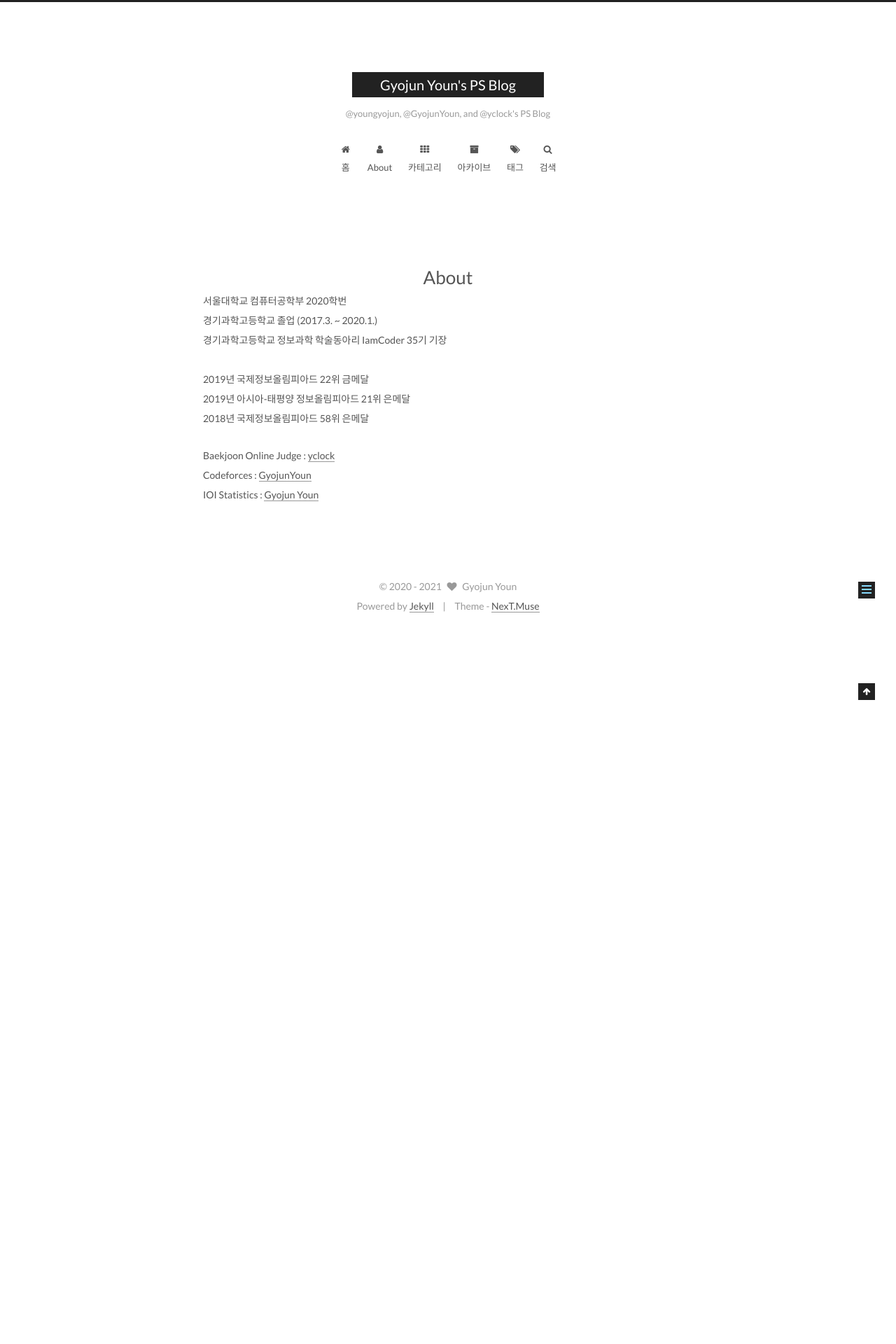
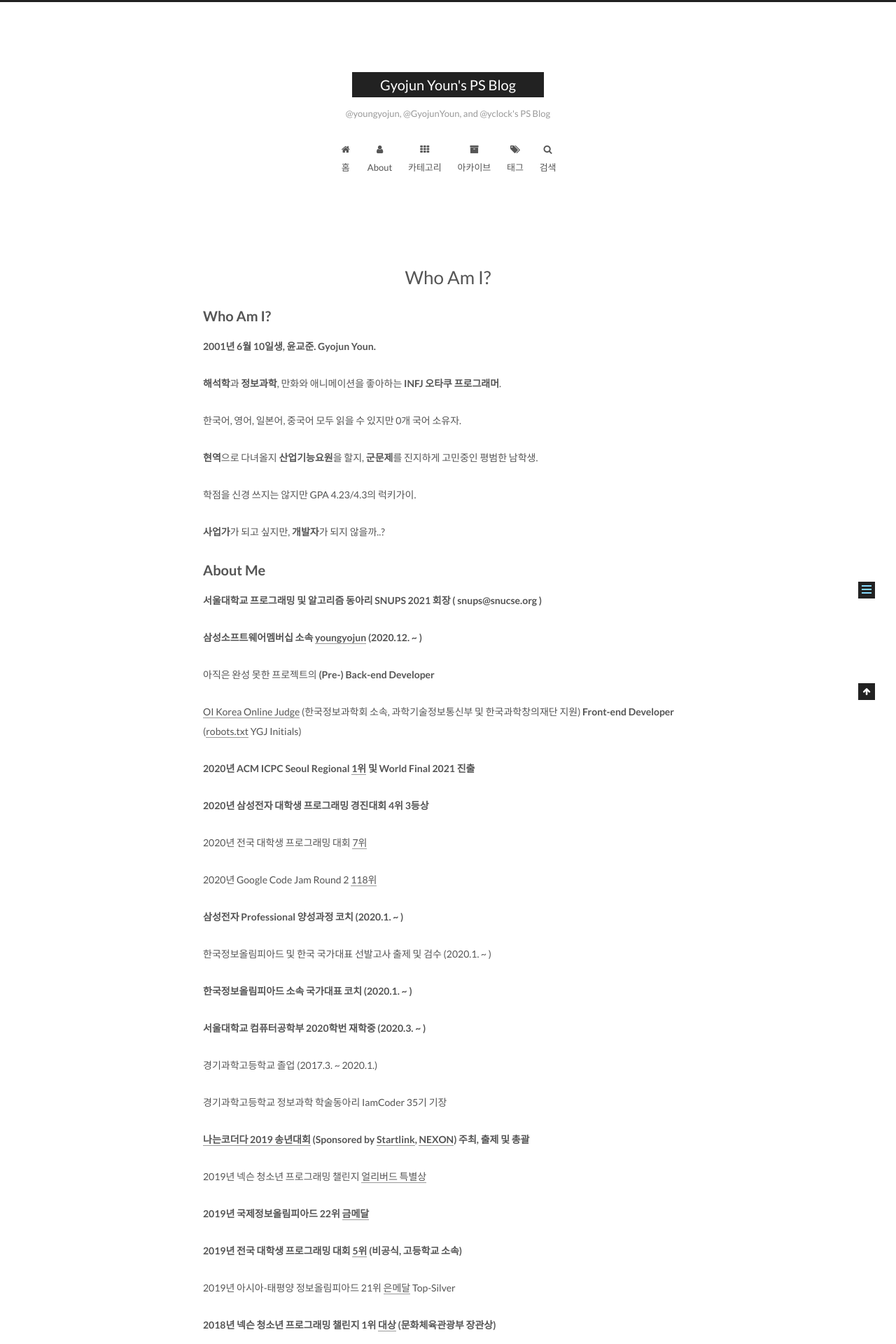
Before and after one commit to youngyojun/youngyojun.github.io, a Jekyll site: the page built from about/index.md, in a window 1280 px wide. Shown: the top 1920 px of the page at 70% size. Built offline with Jekyll 4.4.1, drawn with Linux system fonts in a browser that asks for light colours; comment, search, counter and statistics services are not loaded; our own code applies the rules of GitHub Pages for plain Markdown files; before the commit the page ends 900 px from its top, so only the background shows below that; some of the changed text lies outside the part shown.

Commit message:
Edit About Me

```diff
--- a/about/index.md
+++ b/about/index.md
@@ -3,18 +3,117 @@
 type: about
 ---
 
-<p>
-  서울대학교 컴퓨터공학부 2020학번<br>
-  경기과학고등학교 졸업 (2017.3. ~ 2020.1.)<br>
-  경기과학고등학교 정보과학 학술동아리 IamCoder 35기 기장<br>
-  <br>
-  2019년 국제정보올림피아드 22위 금메달<br>
-  2019년 아시아-태평양 정보올림피아드 21위 은메달<br>
-  2018년 국제정보올림피아드 58위 은메달<br>
-</p>
+## Who Am I?
 
-<p>
-  Baekjoon Online Judge : <a href = "https://www.acmicpc.net/user/yclock">yclock</a><br>
-  Codeforces : <a href = "https://codeforces.com/profile/GyojunYoun">GyojunYoun</a><br>
-  IOI Statistics : <a href = "https://stats.ioinformatics.org/people/6638">Gyojun Youn</a><br>
-</p>
+**2001년 6월 10일생, 윤교준. Gyojun Youn.**
+
+**해석학**과 **정보과학**, 만화와 애니메이션을 좋아하는 **INFJ 오타쿠 프로그래머**.
+
+한국어, 영어, 일본어, 중국어 모두 읽을 수 있지만 0개 국어 소유자.
+
+**현역**으로 다녀올지 **산업기능요원**을 할지, **군문제**를 진지하게 고민중인 평범한 남학생.
+
+학점을 신경 쓰지는 않지만 GPA 4.23/4.3의 럭키가이.
+
+**사업가**가 되고 싶지만, **개발자**가 되지 않을까..?
+
+
+
+## About Me
+
+**서울대학교 프로그래밍 및 알고리즘 동아리 SNUPS 2021 회장 ( snups@snucse.org )**
+
+**삼성소프트웨어멤버십 소속 [youngyojun](https://www.secmem.org/authors/youngyojun/) (2020.12. ~ )**
+
+아직은 완성 못한 프로젝트의 **(Pre-) Back-end Developer**
+
+[OI Korea Online Judge](https://oikorea.org/) (한국정보과학회 소속, 과학기술정보통신부 및 한국과학창의재단 지원) **Front-end Developer** ([robots.txt](https://oikorea.org/robots.txt) YGJ Initials)
+
+**2020년 ACM ICPC Seoul Regional [1위](http://icpckorea.org/archives/2344) 및 World Final 2021 진출**
+
+**2020년 삼성전자 대학생 프로그래밍 경진대회 4위 3등상**
+
+2020년 전국 대학생 프로그래밍 대회 [7위](https://www.acmicpc.net/contest/scoreboard/524)
+
+2020년 Google Code Jam Round 2 [118위](https://codingcompetitions.withgoogle.com/codejam/round/000000000019ffb9)
+
+**삼성전자 Professional 양성과정 코치 (2020.1. ~ )**
+
+한국정보올림피아드 및 한국 국가대표 선발고사 출제 및 검수 (2020.1. ~ )
+
+**한국정보올림피아드 소속 국가대표 코치 (2020.1. ~ )**
+
+**서울대학교 컴퓨터공학부 2020학번 재학중 (2020.3. ~ )**
+
+경기과학고등학교 졸업 (2017.3. ~ 2020.1.)
+
+경기과학고등학교 정보과학 학술동아리 IamCoder 35기 기장
+
+**[나는코더다 2019 송년대회](https://www.acmicpc.net/contest/view/494) (Sponsored by [Startlink](https://startlink.io/), [NEXON](https://www.nexon.com/)) 주최, 출제 및 총괄**
+
+2019년 넥슨 청소년 프로그래밍 챌린지 [얼리버드 특별상](https://www.nypc.co.kr/introduce/noticeView.do?IDX=103)
+
+**2019년 국제정보올림피아드 22위 [금메달](https://stats.ioinformatics.org/results/2019)**
+
+**2019년 전국 대학생 프로그래밍 대회 [5위](https://www.acmicpc.net/contest/scoreboard/450) (비공식, 고등학교 소속)**
+
+2019년 아시아-태평양 정보올림피아드 21위 [은메달](https://apio2019.ru/results/official-contest/) Top-Silver
+
+**2018년 넥슨 청소년 프로그래밍 챌린지 1위 [대상](https://www.nypc.co.kr/introduce/noticeView.do?IDX=78) (문화체육관광부 장관상)**
+
+**2018년 Google Code Jam Round 3 [194위](https://codingcompetitions.withgoogle.com/codejam/round/0000000000007707)**
+
+**2018년 국제정보올림피아드 58위 [은메달](https://stats.ioinformatics.org/results/2019)**
+
+**2017년 넥슨 청소년 프로그래밍 챌린지 2위 [금상](https://www.nypc.co.kr/introduce/noticeView.do?IDX=54) (한국콘텐츠진흥원 원장상)**
+
+2017년 Google Code Jam Round 3 [289위](https://codingcompetitions.withgoogle.com/codejam/round/0000000000201902)
+
+2016년 국제정보올림피아드 처음반 및 계속반 우수 수료 (2위)
+
+
+
+## My Profiles
+
+**Baekjoon Online Judge** : [yclock](https://www.acmicpc.net/user/yclock) ([BOJ](https://www.acmicpc.net/ranklist) **Rank 43**, [Solved.ac](https://solved.ac/ranking/tier) **Rank 4**)
+
+**Codeforces** : [GyojunYoun](https://codeforces.com/profile/GyojunYoun) (Max Rating 2730, **International Grandmaster**)
+
+**IOI Statistics** : [Gyojun Youn](https://stats.ioinformatics.org/people/6638)
+
+
+
+## Articles
+
+~~과거 흑역사 보존용~~
+
+[NYPC 2019 언박싱, 온라인 설명회 2부](https://www.youtube.com/watch?v=Rfk5BURA830)
+
+[[NYPC스타] NYPC 2018 대상 수상자 윤교준 인터뷰](https://www.youtube.com/watch?v=xyKS_KuweWs)
+
+[넥슨 NYPC 우승한 경기과학고 윤교준 "NYPC 완벽한 대회, 프로그래밍으로 세상에 도움되고 싶다"](http://gamefocus.co.kr/detail.php?number=87445)
+
+[NYPC 우승자 윤교준 "쉬운 교육 시스템 만들어 무료 배포하고파"](http://www.gamevu.co.kr/news/articleView.html?idxno=11523)
+
+[3회 NYPC 우승자 윤교준 “지오지브라 같은 교육 프로그램 만들고 싶다”](https://www.mk.co.kr/news/it/view/2018/10/671650/)
+
+[국제정보올림피아드, 한국 ‘금2,은1,동1’로 종합4위](http://www.ricee.or.kr/www/boardview/17/11563)
+
+[경기과학고 학생들 국제 정보올림피아드 등 국제대회서 다수 입상](http://www.eduinnews.co.kr/news/articleView.html?idxno=18840)
+
+[2018 국제정보올림피아드(IOI), 한국 금3 은1.. 종합2위](http://www.veritas-a.com/news/articleView.html?idxno=127550)
+
+
+
+## How to Contect
+
+인생 및 공부 조언, 과외 문의, 프로젝트 협업, etc.
+
+### Email
+
+스팸 메일이 아니라면 언제든지 환영합니다.
+
+하루에 세 번은 이메일을 확인하며, 항상 회신드리고자 노력합니다.
+
+* **youngyojun *at* gmail *dot* com**
+* youngyojun *at* snu *dot* ac *dot* kr
```
